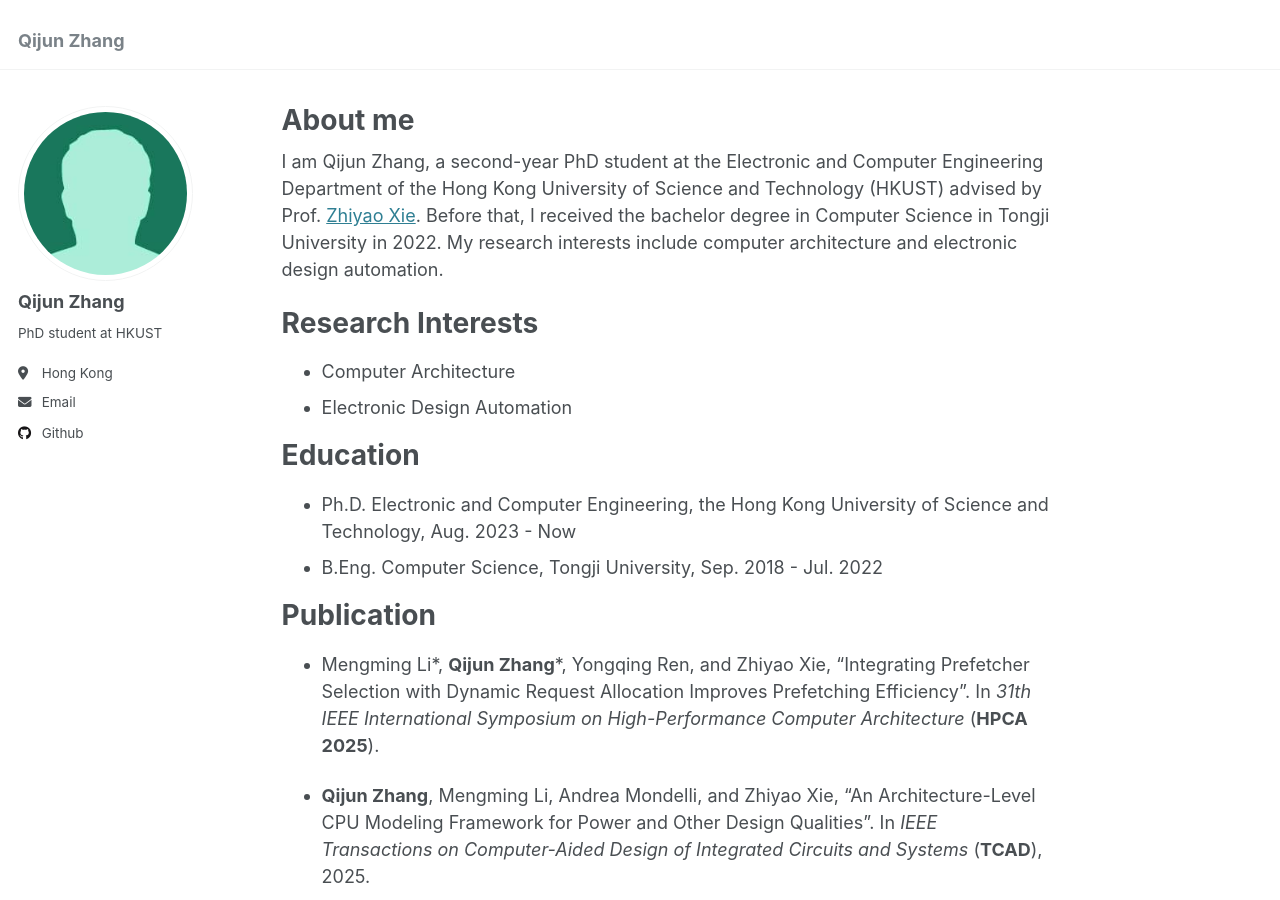
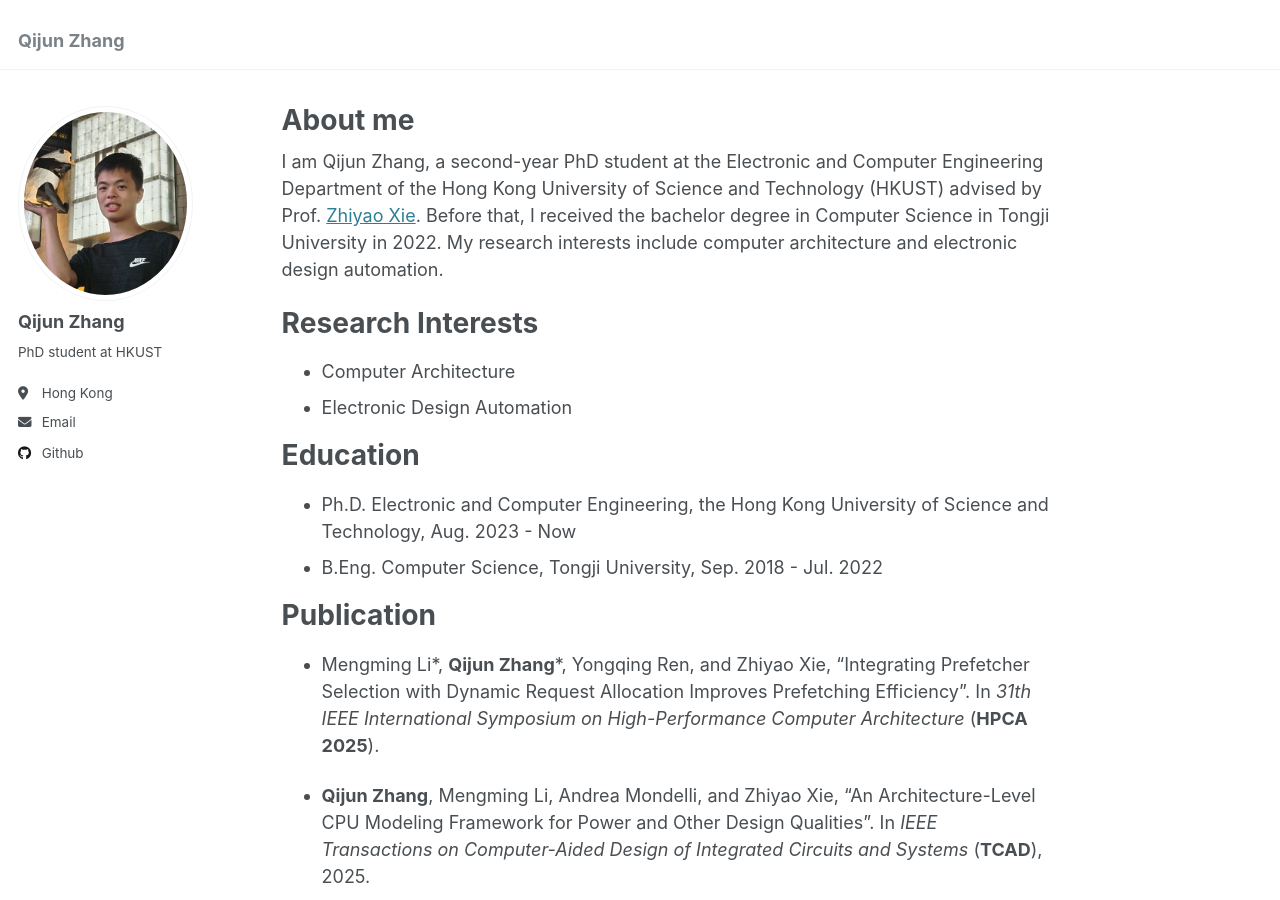
Before and after one commit to zqj2333/zqj2333.github.io, a Jekyll site: the page built from _pages/about.md, in a window 1280 px wide and 900 px high. Built offline with Jekyll 4.4.1, drawn with Linux system fonts in a browser that asks for light colours.

Commit message:
Update _config.yml

```diff
--- a/_config.yml
+++ b/_config.yml
@@ -21,7 +21,7 @@ repository               : "zqj2333.github.io"
 #               Additional customization can be done by editing /_includes/author-profile.html
 author:
   # Biographic information
-  avatar           : "bio-photo-2.jpg"
+  avatar           : "homepage.png" # "bio-photo-2.jpg"
   name             : "Qijun Zhang"
   pronouns         : # example: "she/her"
   bio              : "PhD student at HKUST"
```
